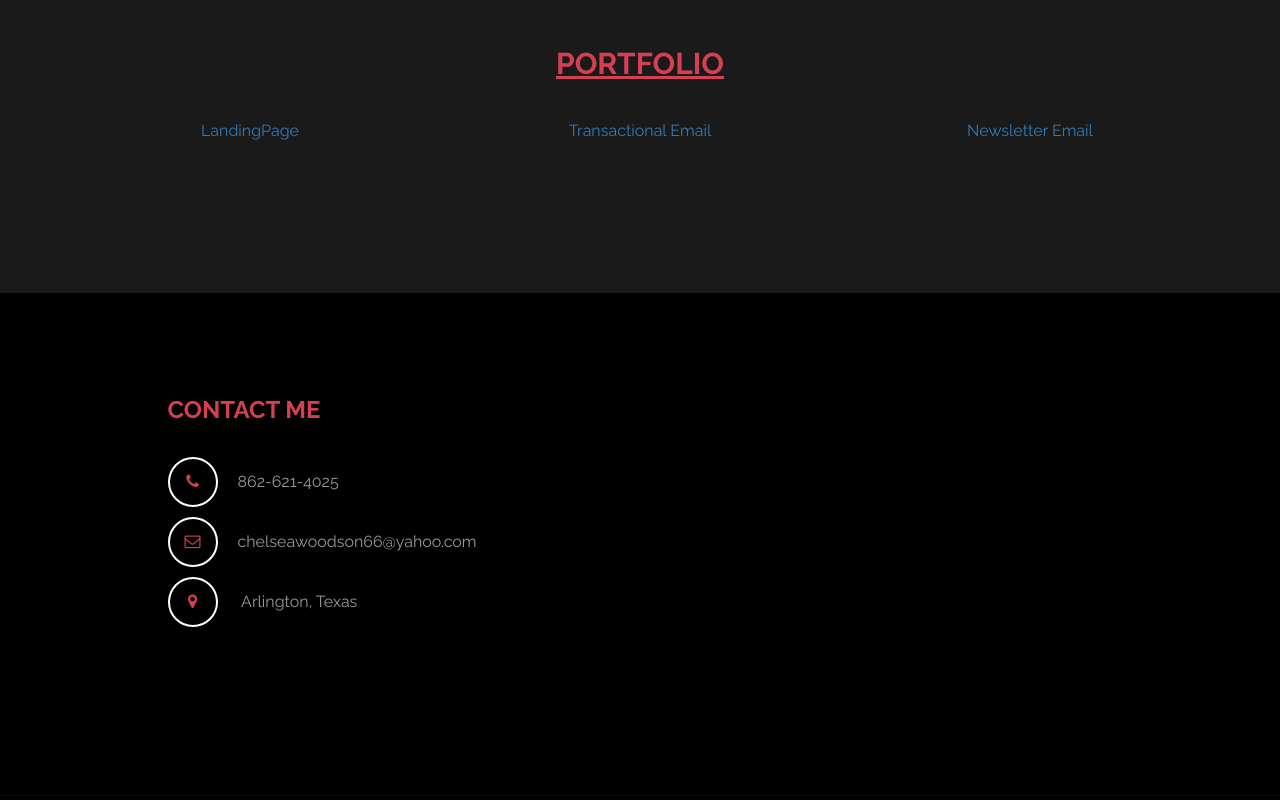
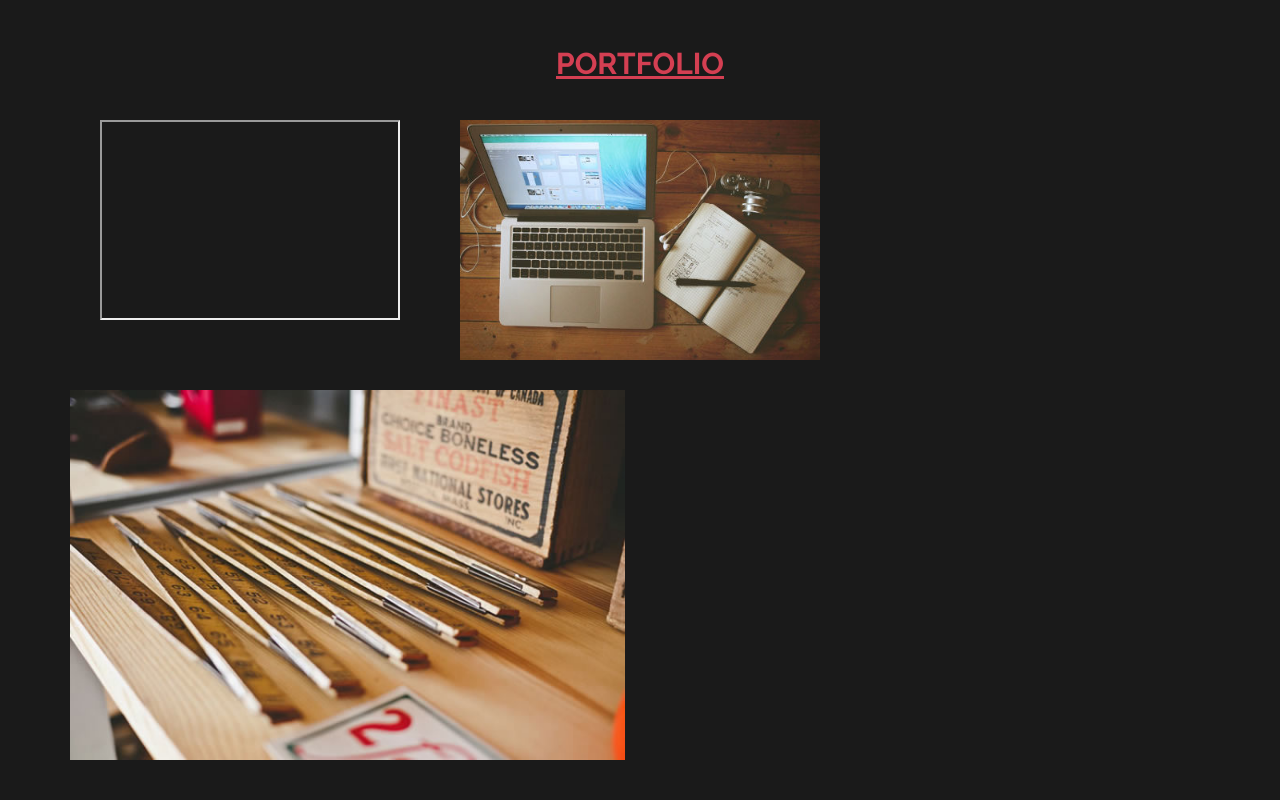
Before and after one commit to chelseawoodson66/Portfolio, a plain HTML site: page templatemo_458_lavish/index.html in a window 1280 px wide. Shown: the part 1960-2760 px from the top of the page. Drawn offline with nearby package versions, Linux system fonts and the light colour scheme.

Commit message:
Update index.html

```diff
--- a/templatemo_458_lavish/index.html
+++ b/templatemo_458_lavish/index.html
@@ -143,7 +143,8 @@
 				</div>
 				<div class="col-md-4 col-xs-6 wow fadeIn" data-wow-delay="0.6s">
 					<div class="portfolio-thumb">
-						<a href="https://github.com/chelseawoodson66/Portfolio/blob/master/Landing%20Page/index.html">LandingPage</a>
+
+					<iframe src="https://github.com/chelseawoodson66/Portfolio/blob/master/Landing%20Page/index.html" height="200" width="300" title="Iframe Example"></iframe>
 
 							<div class="portfolio-overlay">
 								<h4>Landing Page</h4>
@@ -153,26 +154,23 @@
 				</div>
 				<div class="col-md-4 col-xs-6 wow fadeIn" data-wow-delay="0.6s">
 					<div class="portfolio-thumb">
-						<a href="https://github.com/chelseawoodson66/Portfolio/blob/master/Transactional/index.html">Transactional Email </a>
+						<img src="images/portfolio-img2.jpg" class="img-responsive" alt="portfolio img">
 							<div class="portfolio-overlay">
-								<h4>Transactional Email</h4>
-
-							</div>
-					</div>
-				</div>
-				<div class="col-md-4 col-xs-6 wow fadeIn" data-wow-delay="0.6s">
-					<div class="portfolio-thumb">
-						<a href="https://github.com/chelseawoodson66/Portfolio/blob/master/Newsletter/NewS/index.html">Newsletter Email</a>
-							<div class="portfolio-overlay">
-								<h4>Newsletter Email</h4>
+								<h4>Web App</h4>
 
 							</div>
 					</div>
 				</div>
 
+				<div class="col-md-6 col-xs-6 wow fadeIn" data-wow-delay="0.6s">
+					<div class="portfolio-thumb">
+						<img src="images/portfolio-img5.jpg" class="img-responsive" alt="portfolio img">
+							<div class="portfolio-overlay">
+								<h4>New Animation</h4>
 
-
-
+							</div>
+					</div>
+				</div>
 			</div>
 		</div>
 	</div>
```
